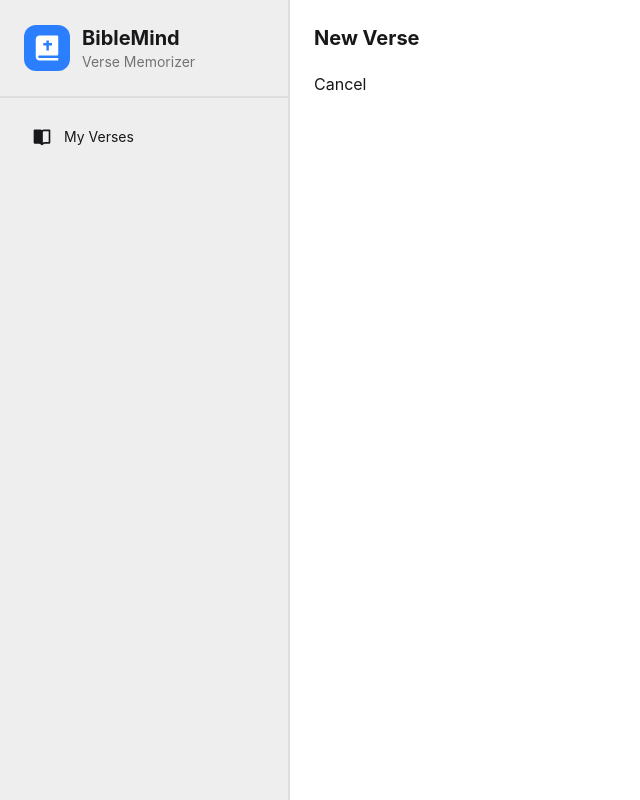
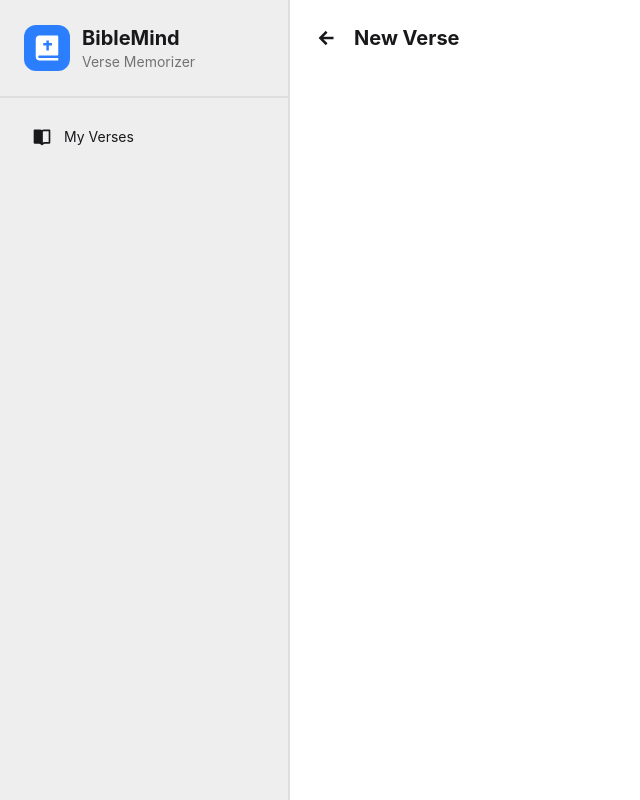
Before and after one commit to vickjavariz/bible-mind, a React (Vite) app: page /verses/new in a window 1280 px wide. Shown: the whole page, without its empty margins (0-640 px from the left). Built offline with nearby package versions, Linux system fonts and the light colour scheme.

Commit message:
feat: add back button to /verses/new

```diff
--- a/src/routes/verses/new.jsx
+++ b/src/routes/verses/new.jsx
@@ -1,17 +1,26 @@
-import { Link, createFileRoute } from "@tanstack/react-router";
+import { createFileRoute, useRouter } from "@tanstack/react-router";
+
+import { ArrowLeftIcon } from "@/components/icons";
 
 export const Route = createFileRoute("/verses/new")({
   component: RouteComponent,
 });
 
 function RouteComponent() {
+  const router = useRouter();
+
   return (
     <>
-      <h1 className="text-xl font-bold">New Verse</h1>
-
-      <Link to="/" className="mt-5">
-        Cancel
-      </Link>
+      <div className="flex items-center font-bold">
+        <button
+          className="btn btn-circle btn-ghost -m-2 hover:bg-neutral"
+          type="button"
+          onClick={() => router.history.back()}
+        >
+          <ArrowLeftIcon className="text-3xl" />
+        </button>
+        <h1 className="text-xl ml-4">New Verse</h1>
+      </div>
     </>
   );
 }
```
